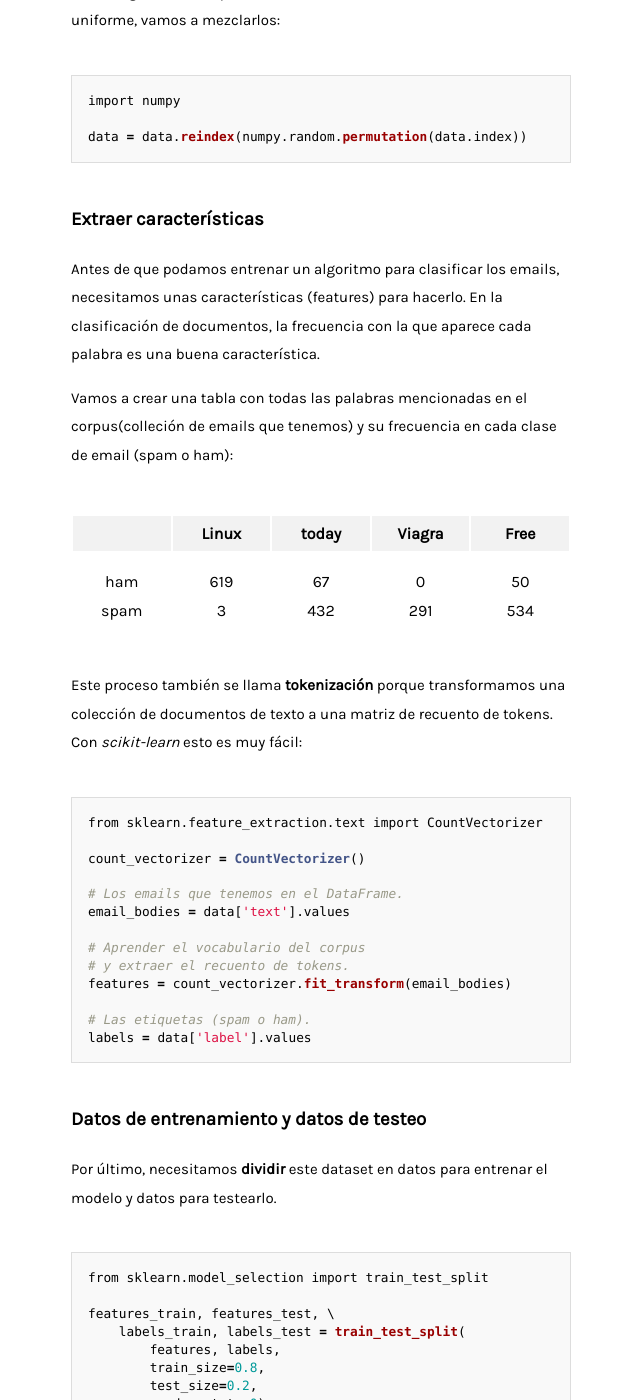
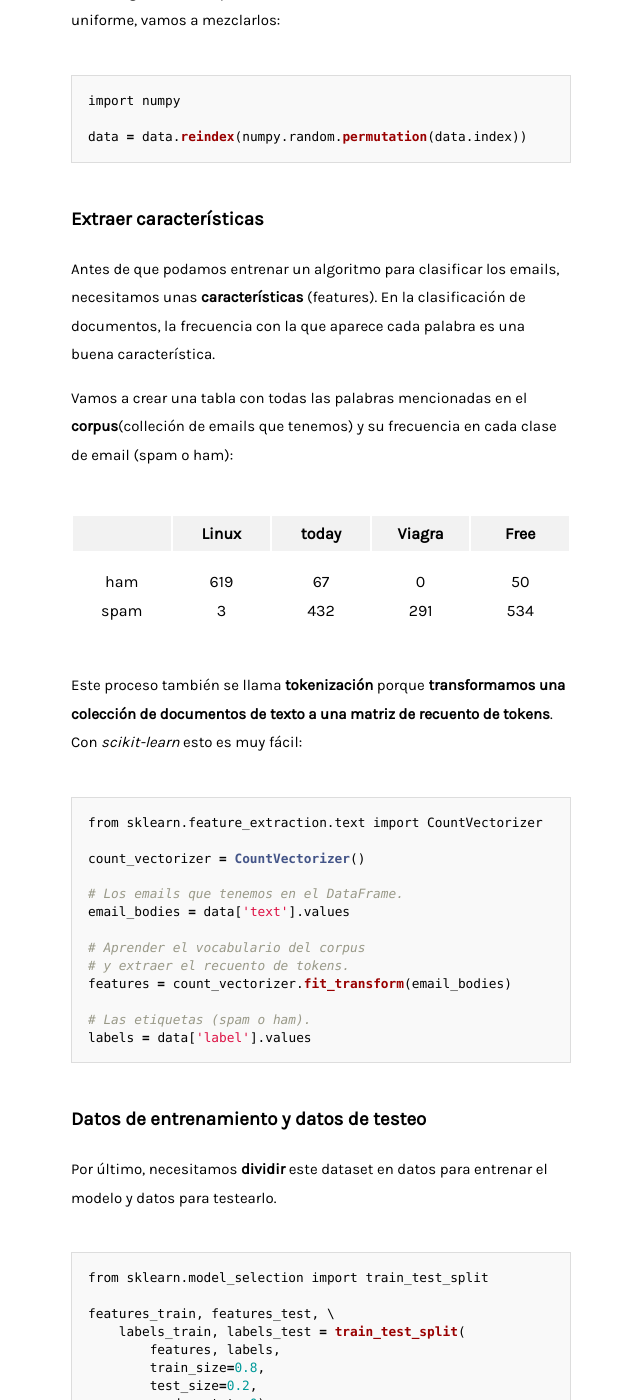
Before and after one commit to stanete/stanete.github.io, a Jekyll site: the page built from _posts/2017-01-23-filtro-spam-machine-learning.md, in a window 1280 px wide and 1400 px high, scrolled down 3976 px. Shown: the whole window, without its empty margins (319-959 px from the left). Built offline with Jekyll 4.4.1, drawn with Linux system fonts in a browser that asks for light colours; comment, search, counter and statistics services are not loaded; some of the changed text lies outside the part shown.

Commit message:
Make small changes

````diff
--- a/_posts/2017-01-22-filtro-spam-machine_learning-sin-hype.md
+++ b/_posts/2017-01-23-filtro-spam-machine-learning.md
@@ -148,16 +148,16 @@ data = data.reindex(numpy.random.permutation(data.index))
 
 ### Extraer características
 
-Antes de que podamos entrenar un algoritmo para clasificar los emails, necesitamos unas características (features) para hacerlo. En la clasificación de documentos, la frecuencia con la que aparece cada palabra es una buena característica.
+Antes de que podamos entrenar un algoritmo para clasificar los emails, necesitamos unas **características** (features). En la clasificación de documentos, la frecuencia con la que aparece cada palabra es una buena característica.
 
-Vamos a crear una tabla con todas las palabras mencionadas en el corpus(colleción de emails que tenemos) y su frecuencia en cada clase de email (spam o ham):
+Vamos a crear una tabla con todas las palabras mencionadas en el **corpus**(colleción de emails que tenemos) y su frecuencia en cada clase de email (spam o ham):
 
 |      |    Linux   |   today    |   Viagra   |    Free    |
 |:----:|:----------:|:----------:|:----------:|:----------:|
 | ham  | 619        | 67         | 0          | 50         |
 | spam | 3          | 432        | 291        | 534        |
 
-Este proceso también se llama **tokenización** porque transformamos una colección de documentos de texto a una matriz de recuento de tokens. Con *scikit-learn* esto es muy fácil:
+Este proceso también se llama **tokenización** porque **transformamos una colección de documentos de texto a una matriz de recuento de tokens**. Con *scikit-learn* esto es muy fácil:
 
 
 ```python
````
Also changed, not shown: other parts of _posts/2017-01-23-filtro-spam-machine-learning.md (+4 -4 lines), _posts/2017-01-15-introduccion-machine-learning-sin-hype.md (+1 -1 lines), images/site_image.png.
